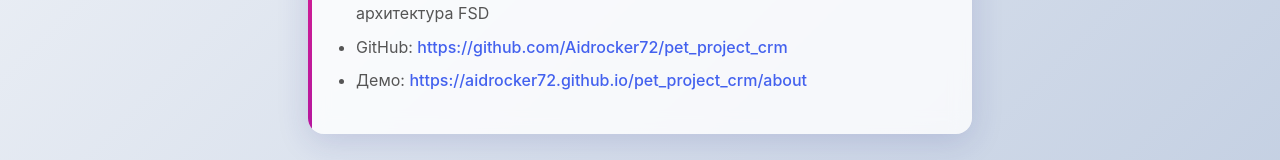
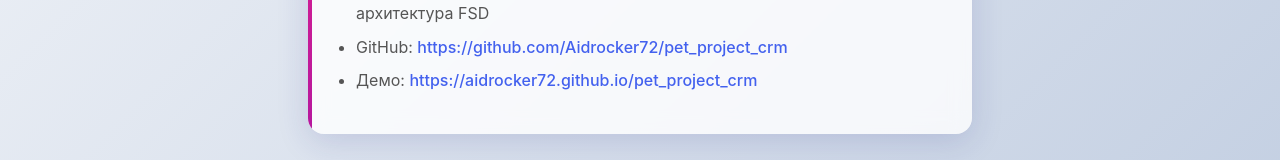
Before and after one commit to Aidrocker72/BusinessCard, a Vue app: page /#/projects in a window 1280 px wide. Shown: the part 550-710 px from the top of the page. Built offline with nearby package versions, Linux system fonts and the light colour scheme.

Commit message:
main: Fixed link to crm project

```diff
--- a/src/components/Projects.vue
+++ b/src/components/Projects.vue
@@ -15,7 +15,7 @@
             <li>Технологии: Vue 3, TypeScript, Vite, Vue Router, Pinia, Sass</li>
             <li>Особенности: Управление клиентами и сделками, воронка продаж с drag-and-drop, панель управления, адаптивный дизайн, полная типизация, архитектура FSD</li>
             <li>GitHub: <a href="https://github.com/Aidrocker72/pet_project_crm" target="_blank">https://github.com/Aidrocker72/pet_project_crm</a></li>
-            <li>Демо: <a href="https://aidrocker72.github.io/pet_project_crm" target="_blank">https://aidrocker72.github.io/pet_project_crm/about</a></li>
+            <li>Демо: <a href="https://aidrocker72.github.io/pet_project_crm" target="_blank">https://aidrocker72.github.io/pet_project_crm</a></li>
           </ul>
         </div>
       </ScrollAnimation>
```
